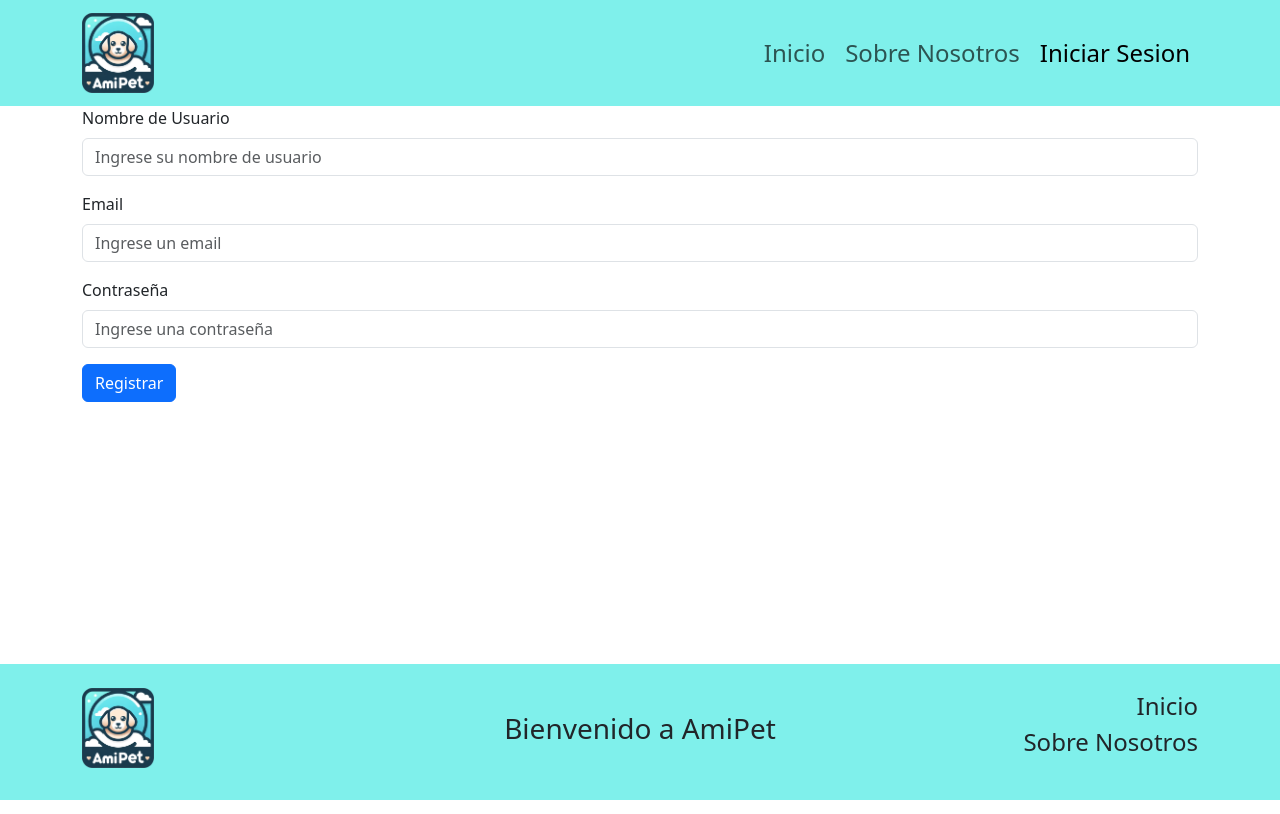
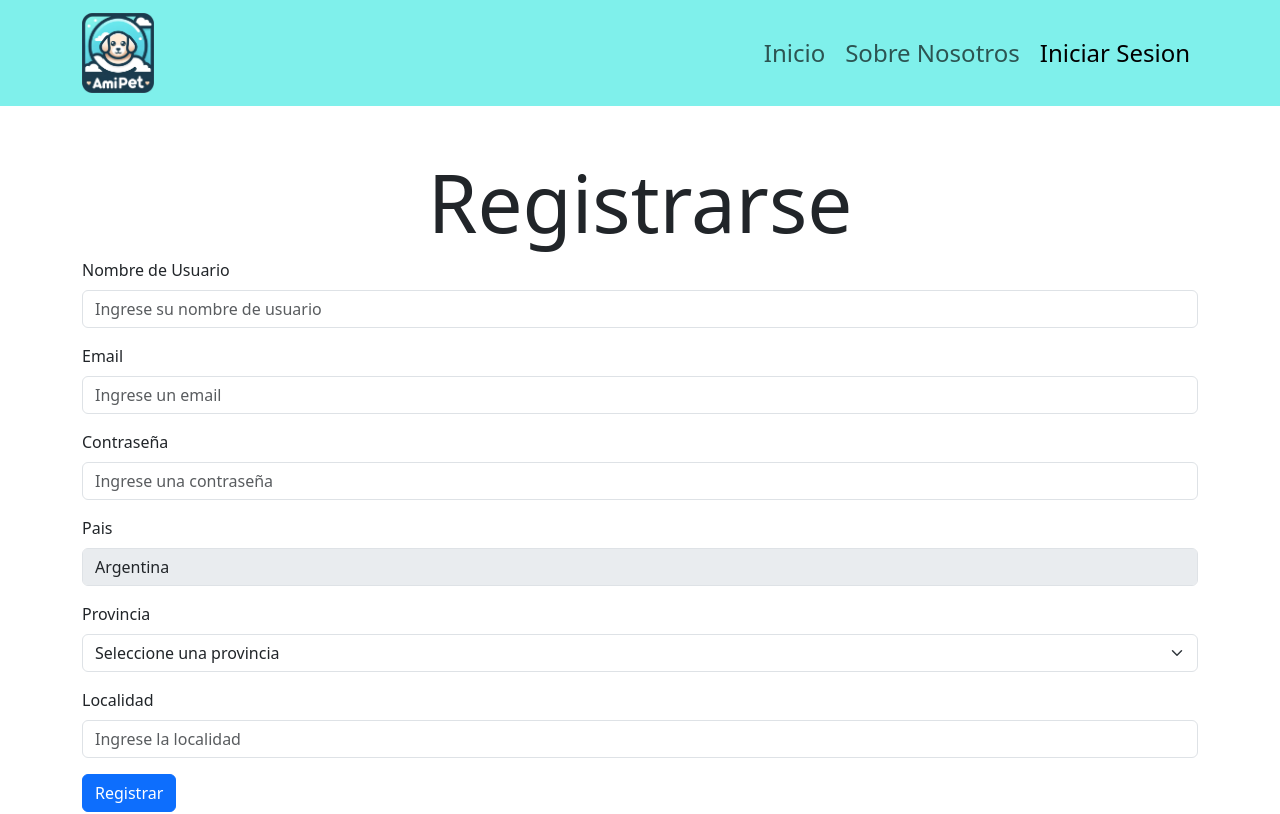
Before and after one commit to Juliancito1/AmiPet, a React (Vite) app: page /Registrarse in a window 1280 px wide. Shown: the top 814 px of the page. Built offline with nearby package versions, Linux system fonts and the light colour scheme.

Commit message:
Se agregaron la solicitud de mas datos en el registro

```diff
--- a/src/common/FormRegister.jsx
+++ b/src/common/FormRegister.jsx
@@ -12,8 +12,8 @@ const FormRegister = () => {
       }
 
     return (
-      <Container className="mainSection">
-
+      <Container className="mainSection my-5">
+        <h2 className="display-1 text-center">Registrarse</h2>
         <Form onSubmit={handleSubmit(onSubmit)}>
             <Form.Group className="mb-3" controlId="formBasicText">
               <Form.Label>Nombre de Usuario</Form.Label>
@@ -67,6 +67,63 @@ const FormRegister = () => {
                 />
               <Form.Text className="text-danger">{errors.password?.message}</Form.Text>
             </Form.Group>
+            <Form.Group className="mb-3" controlId="formBasicPais">
+              <Form.Label>Pais</Form.Label>
+              <Form.Control
+              type="text"
+              value="Argentina"
+              disabled
+              />
+              <Form.Text className="text-danger">{errors.pais?.message}</Form.Text>
+            </Form.Group>
+            <Form.Group className="mb-3" controlId="formBasicProvincia">
+              <Form.Label>Provincia</Form.Label>
+              <Form.Select
+              {...register("provincia",{required: "Seleccione una provincia"})}>
+                <option value="">Seleccione una provincia</option>
+                <option value="Buenos Aires">Buenos Aires</option>
+                <option value="CABA">Ciudad Autónoma de Buenos Aires</option>
+                <option value="Catamarca">Catamarca</option>
+                <option value="Chaco">Chaco</option>
+                <option value="Chubut">Chubut</option>
+                <option value="Cordoba">Córdoba</option>
+                <option value="Corrientes">Corrientes</option>
+                <option value="Entre Rios">Entre Ríos</option>
+                <option value="Formosa">Formosa</option>
+                <option value="Jujuy">Jujuy</option>
+                <option value="La Pampa">La Pampa</option>
+                <option value="La Rioja">La Rioja</option>
+                <option value="Mendoza">Mendoza</option>
+                <option value="Misiones">Misiones</option>
+                <option value="Neuquen">Neuquén</option>
+                <option value="Rio Negro">Río Negro</option>
+                <option value="Salta">Salta</option>
+                <option value="San Juan">San Juan</option>
+                <option value="San Luis">San Luis</option>
+                <option value="Santa Cruz">Santa Cruz</option>
+                <option value="Santa Fe">Santa Fe</option>
+                <option value="Santiago del Estero">Santiago del Estero</option>
+                <option value="Tierra del Fuego">Tierra del Fuego</option>
+                <option value="Tucuman">Tucumán</option>
+              </Form.Select>
+              <Form.Text className="text-danger">{errors.provincia?.message}</Form.Text>
+            </Form.Group>
+            <Form.Group className="mb-3">
+              <Form.Label>Localidad</Form.Label>
+              <Form.Control
+              type="text"
+              minLength={5}
+              maxLength={40}
+              placeholder="Ingrese la localidad"
+              {...register('localidad',{
+                required: "Ingrese una localidad válida",
+                pattern: {
+                  value: /^[A-Z][a-zA-Z\sÁÉÍÓÚáéíóú]{4,39}$/,
+                  message: "La localidad debe empezar con mayúscula y ser solo letras"
+                },
+              })}></Form.Control>
+              <Form.Text className="text-danger">{errors.localidad?.message}</Form.Text>
+            </Form.Group>
             <Button variant="primary" type="submit">
               Registrar
             </Button>
```
